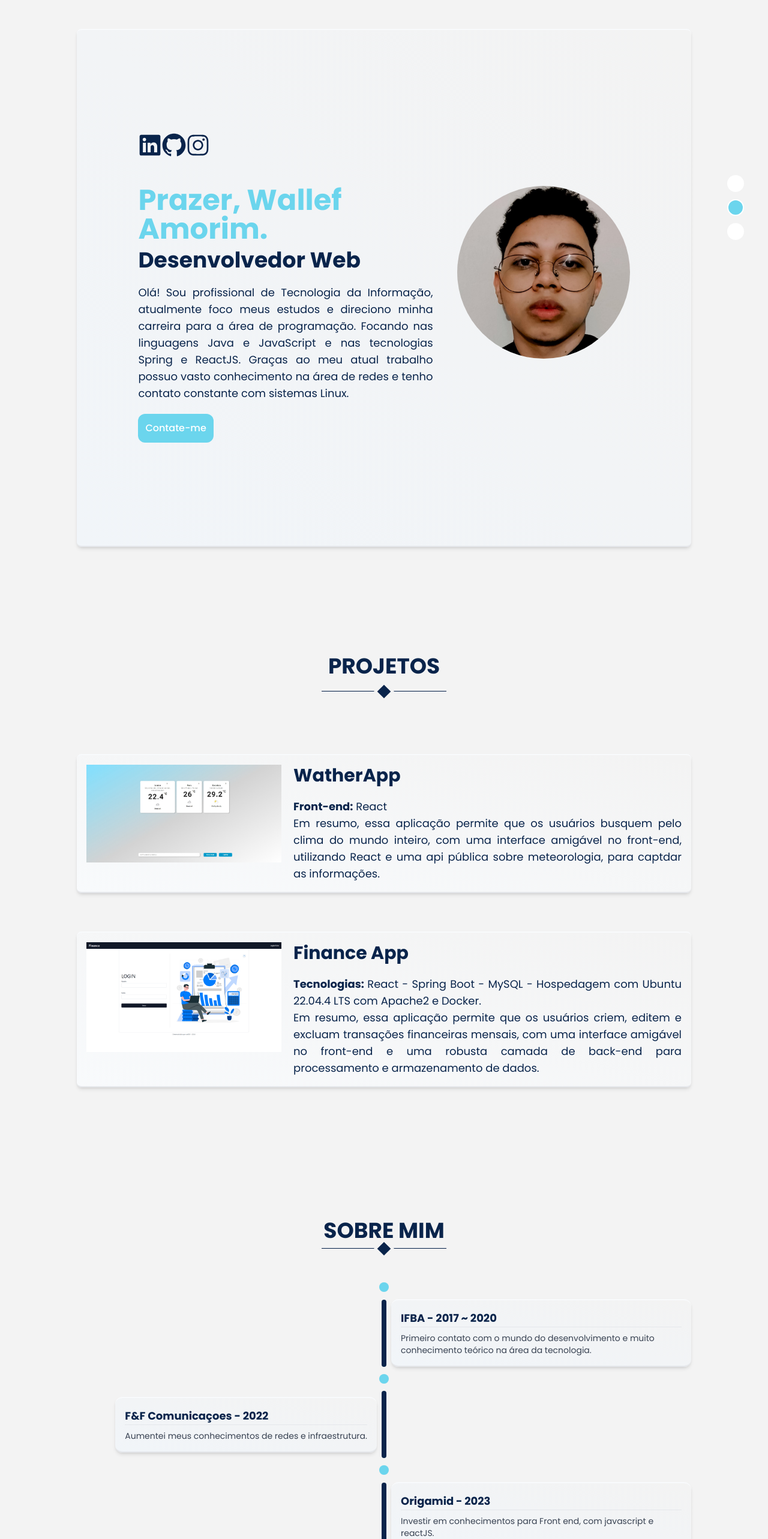
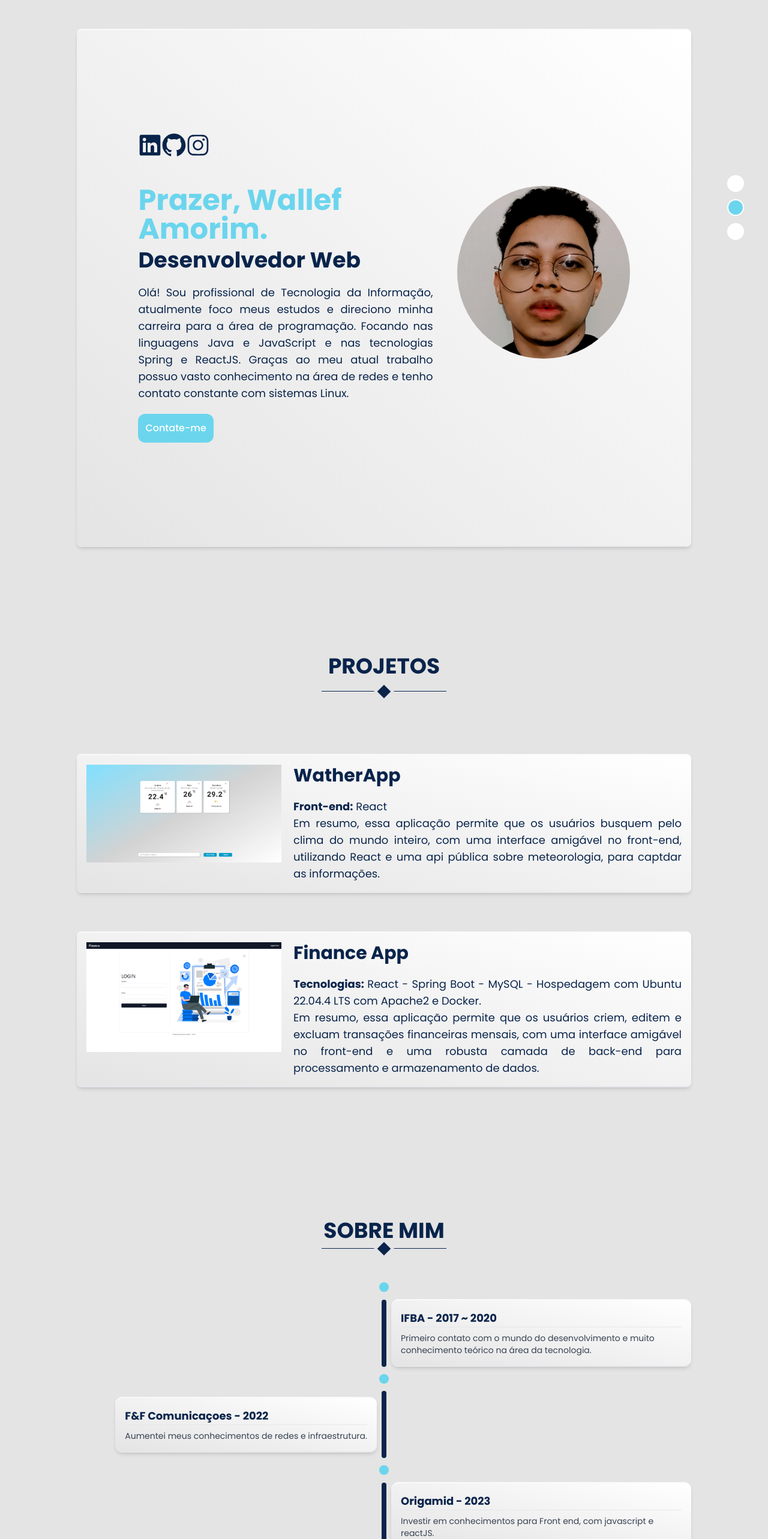
Before and after one commit to wvll3f/personal-site, a Next.js app: page / in a window 1280 px wide. Shown: the top 2566 px of the page at 60% size. Built offline with nearby package versions, Linux system fonts and the light colour scheme.

Commit message:
alterando cor do fundo e do gradient

```diff
--- a/src/components/Home.tsx
+++ b/src/components/Home.tsx
@@ -10,7 +10,7 @@ function HomeComp({ id }: { id: string | null }) {
 
     const { largura, HomeRef } = usePage();
     return (
-        <div ref={HomeRef} id={id!} className=' w-full md:w-4/5 flex flex-col items-center justify-center py-10 md:justify-center min-h-[864px] h-full gap-10 md:gap-12 bg-gradient-to-tr from-slate-100 shadow-md border-b-2 rounded-lg border-t-slate-50 border-t-2 mt-12 transition duration-300 ease-in-out transform hover:-translate-y-1 hover:shadow-2xl'>
+        <div ref={HomeRef} id={id!} className='bg-gradient-to-tr from-whiteBG to-white w-full md:w-4/5 flex flex-col items-center justify-center py-10 md:justify-center min-h-[864px] h-full gap-10 md:gap-12 shadow-md border-b-2 rounded-lg border-t-slate-50 border-t-2 mt-12 transition duration-300 ease-in-out transform hover:-translate-y-1 hover:shadow-2xl'>
 
             <header className='flex w-4/5 justify-start '>
                 <a target="_blank" href="https://www.linkedin.com/in/wallef-franco-a2a18a229/">
--- a/src/components/Projects.tsx
+++ b/src/components/Projects.tsx
@@ -22,7 +22,7 @@ function Projects({ id }: { id: string | null }) {
                 </div>
             </div>
 
-            <a target="_blank" href='https://github.com/wvll3f/WeatherApp' className='md:transition md:duration-300 md:ease-in-out md:hover:scale-105 flex mt-20 gap-5 lg:mb-10 relative group flex-wrap mdlg:flex-nowrap bg-gradient-to-tr from-slate-50 shadow-md border-b-2 rounded-lg border-t-slate-50 border-t-2 p-4'>
+            <a target="_blank" href='https://github.com/wvll3f/WeatherApp' className='md:transition md:duration-300 md:ease-in-out md:hover:scale-105 flex mt-20 gap-5 lg:mb-10 relative group flex-wrap mdlg:flex-nowrap bg-gradient-to-tr from-whiteBG to-white shadow-md border-b-2 rounded-lg border-t-slate-50 border-t-2 p-4'>
                 <ExternalLinkIcon color='#E3E3E3' width={32} height={32} className='absolute right-2 top-2 hidden md:group-hover:block' />
                 <div className='rounded-md min-w-[325px] w-full lg:max-w-[540px]'>
                     <Image
@@ -41,7 +41,7 @@ function Projects({ id }: { id: string | null }) {
 
             </a>
 
-            <a target="_blank" href='https://github.com/wvll3f/transations-control-front' className='md:transition md:duration-300 md:ease-in-out md:hover:scale-105 group flex mt-18 gap-5 lg:mb-10 flex-wrap mdlg:flex-nowrap bg-gradient-to-tr from-slate-50 shadow-md border-b-2 rounded-lg border-t-slate-50 border-t-2 p-4 ' >
+            <a target="_blank" href='https://github.com/wvll3f/transations-control-front' className='md:transition md:duration-300 md:ease-in-out md:hover:scale-105 group flex mt-18 gap-5 lg:mb-10 flex-wrap mdlg:flex-nowrap bg-gradient-to-tr from-whiteBG to-white shadow-md border-b-2 rounded-lg border-t-slate-50 border-t-2 p-4 ' >
                 <ExternalLinkIcon color='#E3E3E3' width={32} height={32} className='absolute right-2 top-2 hidden md:group-hover:block' />
                 <div className='rounded-md h-auto min-w-[325px] w-full lg:max-w-[540px] '>
                     <Image
--- a/src/components/Timeline.tsx
+++ b/src/components/Timeline.tsx
@@ -18,7 +18,7 @@ const Circle = () => {
 }
 const CardEvent = ({ heading, subHeading }: timelineProps) => {
     return (
-        <div className='bg-gradient-to-tr from-slate-100 flex flex-col max-w-[500px] gap-y-2 border-b-2 border-t-slate-50 border-t-2 shadow-md rounded-xl p-4 transition duration-300 ease-in-out transform hover:-translate-y-1 hover:shadow-2xl'>
+        <div className='bg-gradient-to-tr from-whiteBG to-white flex flex-col max-w-[500px] gap-y-2 border-b-2 border-t-slate-50 border-t-2 shadow-md rounded-xl p-4 transition duration-300 ease-in-out transform hover:-translate-y-1 hover:shadow-2xl'>
             <h1 className='text-blueDark font-bold text-sm md:text-lg border-b' >{heading || 'nada'}</h1>
             <p className='text-[8px] md:text-sm text-gray-700' >{subHeading || 'nada'}</p>
         </div>
--- a/tailwind.config.ts
+++ b/tailwind.config.ts
@@ -21,7 +21,7 @@ const config: Config = {
           "conic-gradient(from 180deg at 50% 50%, var(--tw-gradient-stops))",
       },
       colors: {
-        'whiteBG': '#F3F3F3',
+        'whiteBG': '#E4E4E4',
         'blueLight': '#6BD5ED',
         'blueDark': '#09244B',
       },
```
